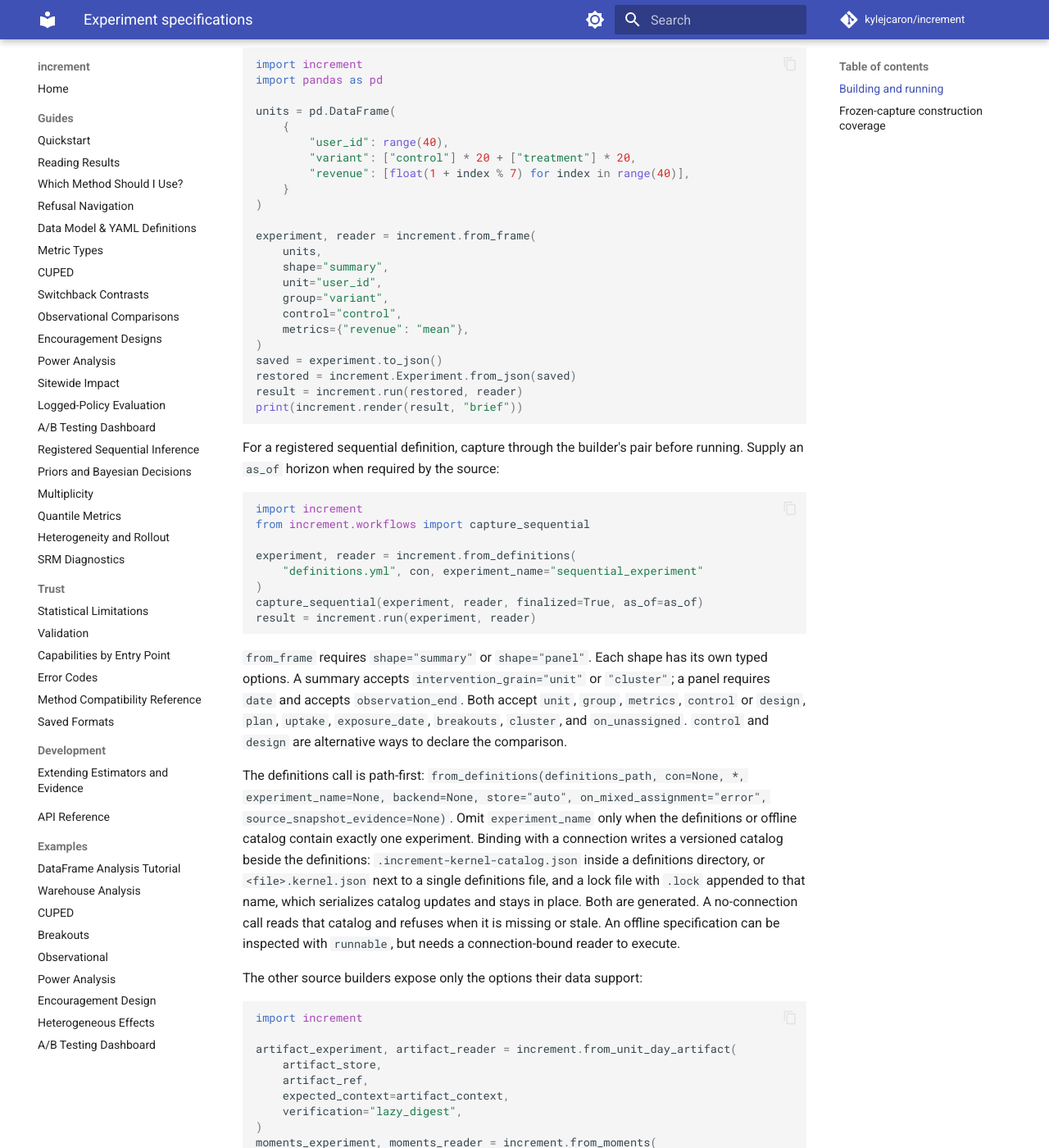
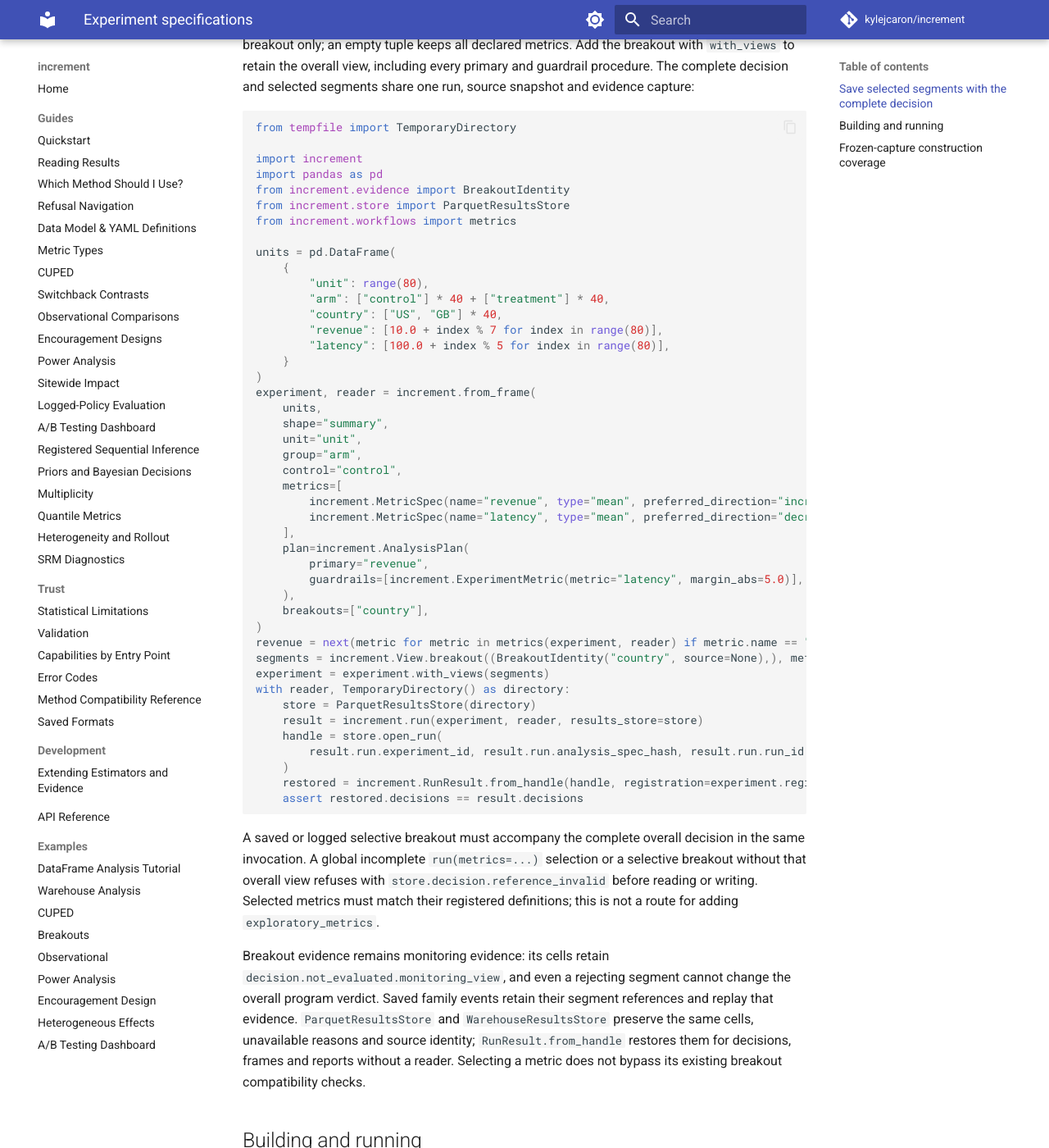
Before and after one commit to kylejcaron/increment, an MkDocs documentation site: the page built from docs/guides/experiment-specifications.md, in a window 1280 px wide and 1400 px high, scrolled down 3438 px. Shown: the whole window at 82% size. Built offline with MkDocs 1.6.1 and Material for MkDocs 9.7.7, drawn with Linux system fonts in a browser that asks for light colours; comment, search, counter and statistics services are not loaded; some of the changed text lies outside the part shown.

Commit message:
Save selected breakout metrics with complete decisions

````diff
--- a/docs/guides/experiment-specifications.md
+++ b/docs/guides/experiment-specifications.md
@@ -71,7 +71,7 @@ If an in-memory learner configuration cannot be serialized, `RunResult`
 remains usable in memory, while storing or serializing it refuses with
 `wire.procedure.runtime_method`.
 
-`Experiment.compile()` returns one run-wide `EvidenceScope` inventory and one `AnalysisRequest` for each selected view. Both contain the declared metrics, with any switchback view's metric selection applied. Each request retains its view, registration hash, and source-reference name.
+`Experiment.compile()` returns one run-wide `EvidenceScope` inventory and one `AnalysisRequest` for each selected view. Both contain the declared metrics, with any breakout or switchback view's metric selection applied. Each request retains its view, registration hash, and source-reference name.
 
 `runnable(experiment, metric)` is an offline preflight. It does not open a source. If a source has no recorded capabilities, the returned estimator entries name those capabilities as `unknown`; known data-dependent conditions such as usable denominators and sample floors remain deferred until execution. Its `static_refusals` contain only known incompatibilities.
 
@@ -146,6 +146,77 @@ so readers built with identical declarations are interchangeable: `run`
 accepts any of them with the experiment and reads whatever rows that reader
 holds. A dataframe reader keeps the rows its frame held when the builder ran;
 a warehouse reader reads live on every call.
+
+## Save selected segments with the complete decision
+
+`View.breakout(..., metrics=(metric, ...))` selects registered metric definitions
+for that breakout only; an empty tuple keeps all declared metrics. Add the
+breakout with `with_views` to retain the overall view, including every primary
+and guardrail procedure. The complete decision and selected segments share one
+run, source snapshot and evidence capture:
+
+```python
+from tempfile import TemporaryDirectory
+
+import increment
+import pandas as pd
+from increment.evidence import BreakoutIdentity
+from increment.store import ParquetResultsStore
+from increment.workflows import metrics
+
+units = pd.DataFrame(
+    {
+        "unit": range(80),
+        "arm": ["control"] * 40 + ["treatment"] * 40,
+        "country": ["US", "GB"] * 40,
+        "revenue": [10.0 + index % 7 for index in range(80)],
+        "latency": [100.0 + index % 5 for index in range(80)],
+    }
+)
+experiment, reader = increment.from_frame(
+    units,
+    shape="summary",
+    unit="unit",
+    group="arm",
+    control="control",
+    metrics=[
+        increment.MetricSpec(name="revenue", type="mean", preferred_direction="increase"),
+        increment.MetricSpec(name="latency", type="mean", preferred_direction="decrease"),
+    ],
+    plan=increment.AnalysisPlan(
+        primary="revenue",
+        guardrails=[increment.ExperimentMetric(metric="latency", margin_abs=5.0)],
+    ),
+    breakouts=["country"],
+)
+revenue = next(metric for metric in metrics(experiment, reader) if metric.name == "revenue")
+segments = increment.View.breakout((BreakoutIdentity("country", source=None),), metrics=(revenue,))
+experiment = experiment.with_views(segments)
+with reader, TemporaryDirectory() as directory:
+    store = ParquetResultsStore(directory)
+    result = increment.run(experiment, reader, results_store=store)
+    handle = store.open_run(
+        result.run.experiment_id, result.run.analysis_spec_hash, result.run.run_id
+    )
+    restored = increment.RunResult.from_handle(handle, registration=experiment.registration)
+    assert restored.decisions == result.decisions
+```
+
+A saved or logged selective breakout must accompany the complete overall
+decision in the same invocation. A global incomplete `run(metrics=...)`
+selection or a selective breakout without that overall view refuses with
+`store.decision.reference_invalid` before reading or writing. Selected metrics
+must match their registered definitions; this is not a route for adding
+`exploratory_metrics`.
+
+Breakout evidence remains monitoring evidence: its cells retain
+`decision.not_evaluated.monitoring_view`, and even a rejecting segment cannot
+change the overall program verdict. Saved family events retain their segment
+references and replay that evidence. `ParquetResultsStore` and
+`WarehouseResultsStore` preserve the same cells, unavailable reasons and source
+identity; `RunResult.from_handle` restores them for decisions, frames and
+reports without a reader. Selecting a metric does not bypass its existing
+breakout compatibility checks.
 
 ## Building and running
 
````
Also changed, not shown: 6 other files.
